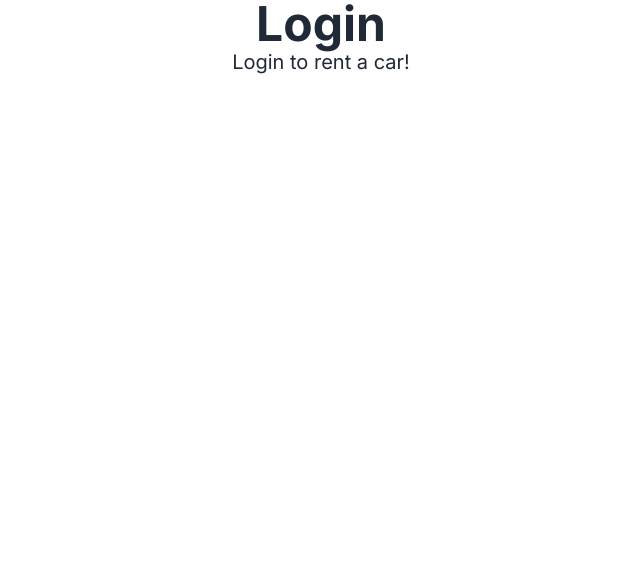
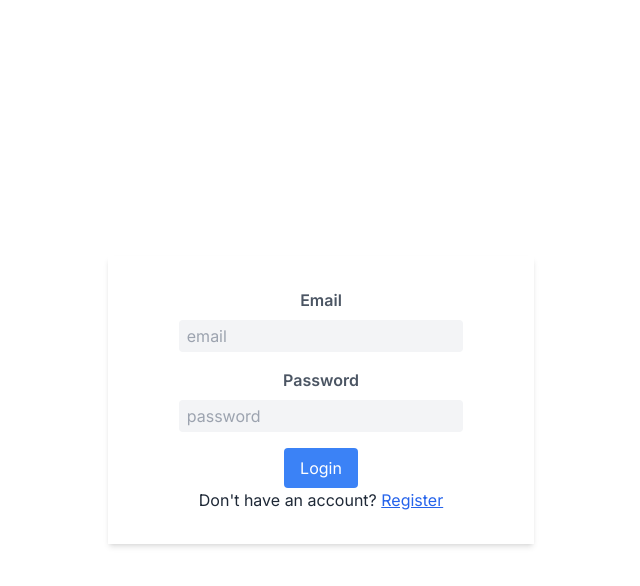
Before and after one commit to Rha02/whip-for-rent, a Next.js app in the folder frontend/: page /login in a window 1280 px wide. Shown: the top 586 px of the page, without its empty margins (319-959 px from the left). Built offline with nearby package versions, Linux system fonts and the light colour scheme.

Commit message:
Set Up Login Page + API

```diff
--- /dev/null
+++ b/frontend/src/app/api/login/route.ts
@@ -0,0 +1,67 @@
+import { NextRequest, NextResponse } from "next/server";
+
+interface LoginBody {
+    email: string;
+    password: string;
+}
+
+export async function POST(req: NextRequest) {
+    const body = await req.json() as LoginBody;
+
+    // Validate the request body
+    if (!body.email || !body.password) {
+        return NextResponse.json({
+            errors: {
+                email: "Email is required",
+                password: "Password is required"
+            }
+        }, {
+            status: 400
+        });
+    }
+
+    // Make a request to the backend
+    const host = process.env.SERVER_HOST;
+    const res = await fetch(`${host}/users/login`, {
+        method: "POST",
+        headers: {
+            "Content-Type": "application/json"
+        },
+        body: JSON.stringify(body)
+    });
+
+    // If the backend returns an error, return it to the frontend
+    if (!res.ok) {
+        return res.json().then((data) => {
+            return NextResponse.json({
+                errors: data.errors
+            }, {
+                status: res.status
+            });
+        }).catch((err) => {
+            return NextResponse.json({}, {
+                status: 500
+            });
+        });
+    }
+
+    // Get the cookie from the backend response
+    const token = res.headers.get("Authorization");
+    if (!token) {
+        return NextResponse.json({
+            message: "Something went wrong"
+        }, {
+            status: 500
+        });
+    }
+
+    // Set the cookie in the response
+    const response = NextResponse.json({});
+    response.cookies.set("authtoken", token, {
+        httpOnly: true,
+        path: "/",
+        expires: new Date(Date.now() + 1000 * 60 * 60 * 24 * 7) // 7 days
+    });
+
+    return response;
+}
--- a/frontend/src/app/login/page.tsx
+++ b/frontend/src/app/login/page.tsx
@@ -1,10 +1,64 @@
+"use client";
+
+import { useState } from "react";
+
 export default function Login() {
+    // error fields
+    const [emailError, setEmailError] = useState<string | null>(null);
+    const [passwordError, setPasswordError] = useState<string | null>(null);
+
+    const handleSubmit = async (event: React.FormEvent<HTMLFormElement>) => {
+        event.preventDefault();
+
+        // Get form data
+        const formData = new FormData(event.currentTarget);
+        const email = formData.get('email') as string;
+        const password = formData.get('password') as string;
+
+        // Send login request
+        const res = await fetch('/api/login', {
+            method: 'POST',
+            headers: { 'Content-Type': 'application/json' },
+            body: JSON.stringify({ email, password }),
+        });
+
+        // Handle response
+        if (res.ok) {
+            window.location.href = '/';
+        } else {
+            const data = await res.json();
+            if (data.errors.email) setEmailError(data.errors.email);
+            if (data.errors.password) setPasswordError(data.errors.password);
+            if (data.message) alert(data.message);
+        }
+    };
+
     return (
-        <main className="text-center text-gray-800">
-            <h1 className="text-5xl font-bold">Login</h1>
-            <h6 className="text-xl">
-                Login to rent a car!
-            </h6>
+        <main className="text-center text-gray-800 flex">
+            <div className="h-screen w-full flex items-center justify-center">
+                <div className="w-1/3 shadow-md flex justify-center">
+                    <form className="mx-8 space-y-4 my-8 w-2/3" onSubmit={handleSubmit}>
+                        <div className="grid grid-cols-1 gap-2">
+                            <label className="text-gray-600 font-semibold" htmlFor="email">Email</label>
+                            <input className="px-2 py-1 bg-gray-100 rounded" type="email" name="email" placeholder="email" required />
+                        </div>
+                        <div className="grid grid-cols-1 gap-2">
+                            <label className="text-gray-600 font-semibold" htmlFor="password">Password</label>
+                            <input className="px-2 py-1 bg-gray-100 rounded" type="password" name="password" placeholder="password" required />
+                        </div>
+                        <div>
+                            <button className="px-4 py-2 text-white rounded bg-blue-500 hover:bg-blue-600 transition ease-in-out duration-250" type="submit">
+                                Login
+                            </button>
+                            <br />
+                            <span>
+                                Don&apos;t have an account? <a href="/register" className="text-blue-600 underline">
+                                    Register</a>
+                            </span>
+                        </div>
+                    </form>
+                </div>
+            </div>
         </main>
     );
 }
```
